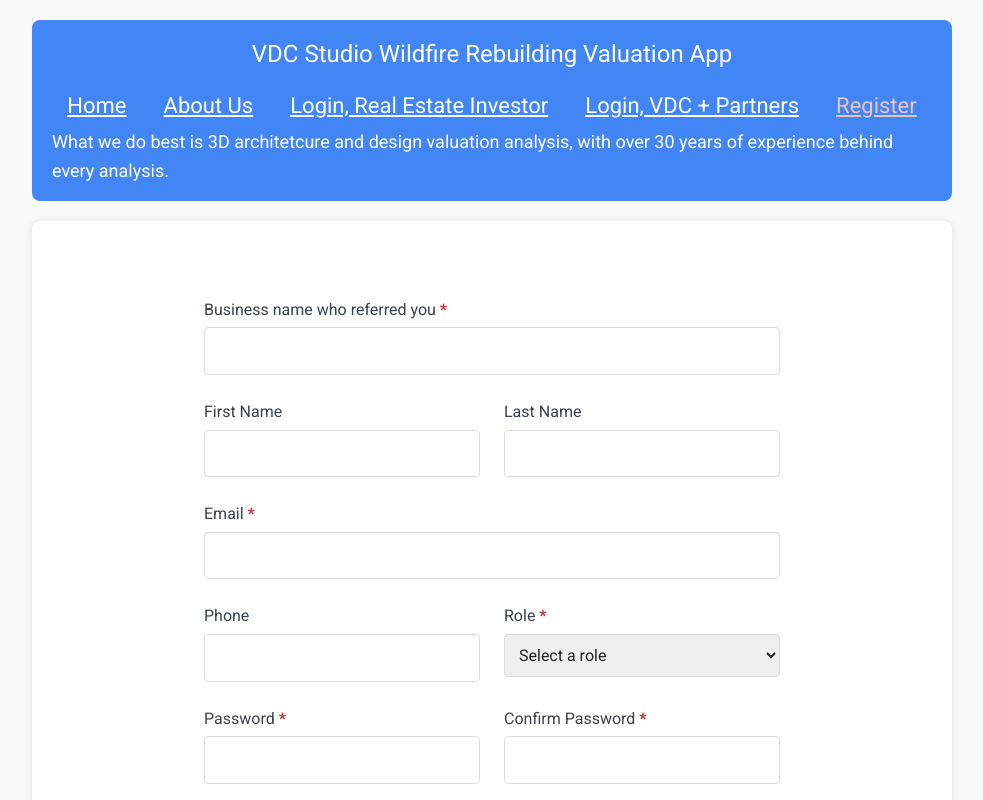
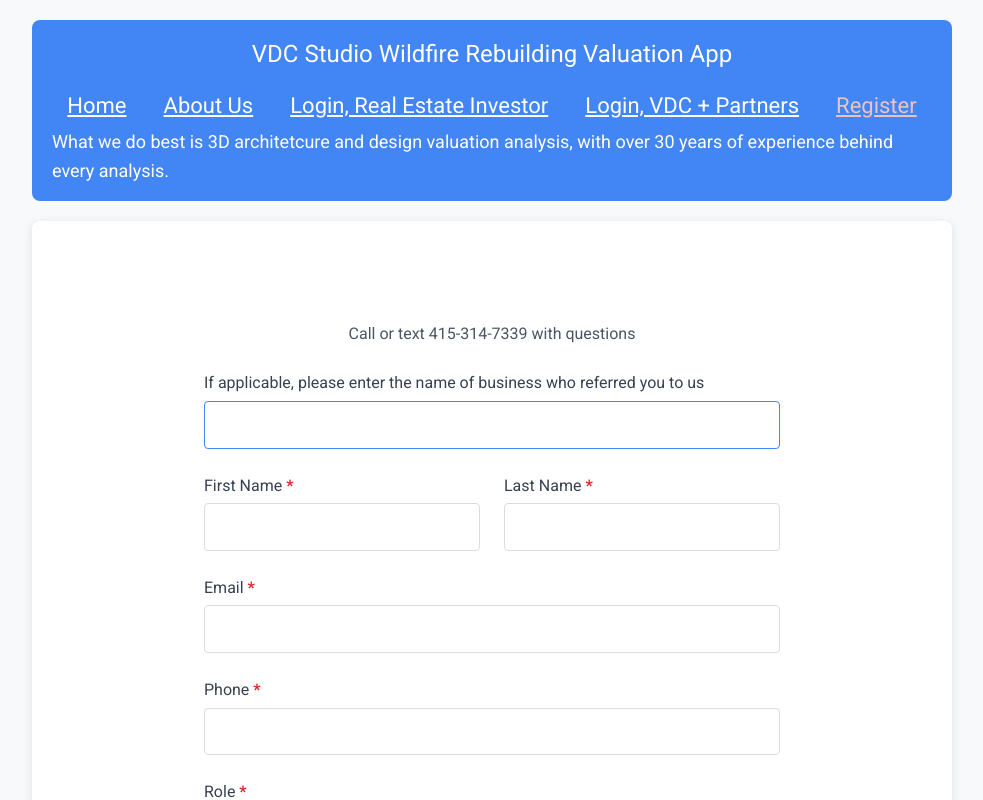
Before and after one commit to starcoder204/vue-cost-web, a Vue app: page /create in a window 1280 px wide. Shown: the top 800 px of the page, without its empty margins (148-1131 px from the left). Built offline with nearby package versions, Linux system fonts and the light colour scheme.

Commit message:
fix create page

```diff
--- a/src/assets/styles.scss
+++ b/src/assets/styles.scss
@@ -123,6 +123,9 @@ header p {
         font-size: 16px;
     }
 }
+#business-name {
+    border-color: var(--primary-color);
+}
 
 .form-grid {
     display: grid;
@@ -130,7 +133,7 @@ header p {
     gap: 1rem; /* space between inputs */
     .input-group {
         width: 100%;
-        box-sizing: border-box;
+        box-sizing: --primary-color;
     }
 }
 
--- a/src/components/SectionCommission.vue
+++ b/src/components/SectionCommission.vue
@@ -65,9 +65,9 @@
                             <!-- End Card -->
                         </div>
                         <!-- End Grid -->
-                        <div class="my-2">
+                        <!-- <div class="my-2">
                             <strong class="text-red-600">*</strong>15-30 days after contract signed
-                        </div>
+                        </div> -->
                     </div>
                 </div>
                 </div>
--- a/src/pages/Create.vue
+++ b/src/pages/Create.vue
@@ -2,59 +2,63 @@
     <section class="section">
         <div class="max-w-[85rem] px-4 py-10 sm:px-6 lg:px-8 lg:py-14 mx-auto">
             <div class="max-w-xl mx-auto">
+
+                <div class="text-center my-6">
+                    <p class="mt-1 text-gray-600 dark:text-neutral-400">
+                        Call or text 415-314-7339 with questions
+                    </p>
+                </div>
+
                 <form>
                     <div class="grid gap-4 lg:gap-6">
                         <div class="input-group">
-                            <label for="business-name" class="block mb-2 text-gray-700 font-medium dark:text-white">Business name who referred you <strong class="text-red-600">*</strong></label>
-                            <input type="email" name="hs-work-email-hire-us-2" id="business-name" autocomplete="business-name" class="py-2.5 sm:py-3 px-4 block w-full border-gray-200 rounded-lg sm:focus:border-blue-500 focus:ring-blue-500 disabled:opacity-50 disabled:pointer-events-none dark:bg-neutral-900 dark:border-neutral-700 dark:text-neutral-400 dark:placeholder-neutral-500 dark:focus:ring-neutral-600">
+                            <label for="business-name" class="block mb-1 text-gray-700 font-medium dark:text-white">If applicable, please enter the name of business who referred you to us</label>
+                            <input type="text" name="business-nam" id="business-name" autocomplete="business-name" class="py-2.5 sm:py-3 px-4 block w-full border-blue-400 rounded-lg sm:focus:border-blue-500 focus:ring-blue-500 disabled:opacity-50 disabled:pointer-events-none dark:bg-neutral-900 dark:border-neutral-700 dark:text-neutral-400 dark:placeholder-neutral-500 dark:focus:ring-neutral-600">
                         </div>
 
                         <div class="grid grid-cols-1 sm:grid-cols-2 gap-4 lg:gap-6">
                             <div class="input-group">
-                                <label for="hs-firstname-hire-us-2" class="block mb-2 text-gray-700 font-medium dark:text-white">First Name</label>
+                                <label for="hs-firstname-hire-us-2" class="block mb-1 text-gray-700 font-medium dark:text-white">First Name <strong class="text-red-600">*</strong></label>
                                 <input type="text" name="hs-firstname-hire-us-2" id="hs-firstname-hire-us-2" class="py-2.5 sm:py-3 px-4 block w-full border-gray-200 rounded-lg sm:focus:border-blue-500 focus:ring-blue-500 disabled:opacity-50 disabled:pointer-events-none dark:bg-neutral-900 dark:border-neutral-700 dark:text-neutral-400 dark:placeholder-neutral-500 dark:focus:ring-neutral-600">
                             </div>
 
                             <div class="input-group">
-                                <label for="hs-lastname-hire-us-2" class="block mb-2 text-gray-700 font-medium dark:text-white">Last Name</label>
+                                <label for="hs-lastname-hire-us-2" class="block mb-1 text-gray-700 font-medium dark:text-white">Last Name <strong class="text-red-600">*</strong></label>
                                 <input type="text" name="hs-lastname-hire-us-2" id="hs-lastname-hire-us-2" class="py-2.5 sm:py-3 px-4 block w-full border-gray-200 rounded-lg sm:focus:border-blue-500 focus:ring-blue-500 disabled:opacity-50 disabled:pointer-events-none dark:bg-neutral-900 dark:border-neutral-700 dark:text-neutral-400 dark:placeholder-neutral-500 dark:focus:ring-neutral-600">
                             </div>
                         </div>
 
                         <div class="input-group">
-                            <label for="email" class="block mb-2 text-gray-700 font-medium dark:text-white">Email <strong class="text-red-600">*</strong></label>
+                            <label for="email" class="block mb-1 text-gray-700 font-medium dark:text-white">Email <strong class="text-red-600">*</strong></label>
                             <input type="email" name="hs-work-email-hire-us-2" id="email" autocomplete="email" class="py-2.5 sm:py-3 px-4 block w-full border-gray-200 rounded-lg sm:focus:border-blue-500 focus:ring-blue-500 disabled:opacity-50 disabled:pointer-events-none dark:bg-neutral-900 dark:border-neutral-700 dark:text-neutral-400 dark:placeholder-neutral-500 dark:focus:ring-neutral-600">
                         </div>
 
-                        <!-- Grid -->
-                        <div class="grid grid-cols-1 sm:grid-cols-2 gap-4 lg:gap-6">
                         <div class="input-group">
-                                <label for="phone" class="block mb-2 text-gray-700 font-medium dark:text-white">Phone</label>
+                            <label for="phone" class="block mb-1 text-gray-700 font-medium dark:text-white">Phone <strong class="text-red-600">*</strong></label>
                             <input type="text" name="hs-work-email-hire-us-2" id="phone" autocomplete="email" class="py-2.5 sm:py-3 px-4 block w-full border-gray-200 rounded-lg sm:focus:border-blue-500 focus:ring-blue-500 disabled:opacity-50 disabled:pointer-events-none dark:bg-neutral-900 dark:border-neutral-700 dark:text-neutral-400 dark:placeholder-neutral-500 dark:focus:ring-neutral-600">
                         </div>
+
                         <div class="input-group">
-                                <label for="role" class="block mb-2 text-gray-700 font-medium dark:text-white">Role <strong class="text-red-600">*</strong></label>
+                            <label for="role" class="block mb-1 text-gray-700 font-medium dark:text-white">Role <strong class="text-red-600">*</strong></label>
 
                             <select id="role" class="py-1.5 sm:py-2 px-3 pe-9 block w-full border-gray-200 shadow-2xs rounded-lg sm:focus:border-blue-500 focus:ring-blue-500 disabled:opacity-50 disabled:pointer-events-none dark:bg-neutral-900 dark:border-neutral-700 dark:text-neutral-400 dark:placeholder-neutral-500 dark:focus:ring-neutral-600">
                                 <option selected>Select a role</option>
-                                    <option>Homeowner</option>
-                                    <option>Insurance Recovery Model</option>
+                                <option>Homeowner, needing insurance recovery model</option>
                                 <option>Product Supplier</option>
                                 <option>Subcontractor</option>
                                 <option>VDC+Partner</option>
                                 <option>Spec Build Partnership</option>
                             </select>
                         </div>
-                        </div>
 
                         <div class="grid grid-cols-1 sm:grid-cols-2 gap-4 lg:gap-6">
                             <div class="input-group">
-                                <label for="password" class="block mb-2 text-gray-700 font-medium dark:text-white">Password <strong class="text-red-600">*</strong></label>
+                                <label for="password" class="block mb-1 text-gray-700 font-medium dark:text-white">Password <strong class="text-red-600">*</strong></label>
                                 <input type="text" name="hs-company-hire-us-2" id="password" class="py-2.5 sm:py-3 px-4 block w-full border-gray-200 rounded-lg sm:focus:border-blue-500 focus:ring-blue-500 disabled:opacity-50 disabled:pointer-events-none dark:bg-neutral-900 dark:border-neutral-700 dark:text-neutral-400 dark:placeholder-neutral-500 dark:focus:ring-neutral-600">
                             </div>
 
                             <div class="input-group">
-                                <label for="confirm-password" class="block mb-2 text-gray-700 font-medium dark:text-white">Confirm Password <strong class="text-red-600">*</strong></label>
+                                <label for="confirm-password" class="block mb-1 text-gray-700 font-medium dark:text-white">Confirm Password <strong class="text-red-600">*</strong></label>
                                 <input type="text" name="hs-company-website-hire-us-2" id="confirm-password" class="py-2.5 sm:py-3 px-4 block w-full border-gray-200 rounded-lg sm:focus:border-blue-500 focus:ring-blue-500 disabled:opacity-50 disabled:pointer-events-none dark:bg-neutral-900 dark:border-neutral-700 dark:text-neutral-400 dark:placeholder-neutral-500 dark:focus:ring-neutral-600">
                             </div>
                         </div>
@@ -91,3 +95,6 @@ export default {
     }
 }
 </script>
+
+<style lang="sass">
+</style>
```
Lines whose indentation alone changed are shown as unchanged.
